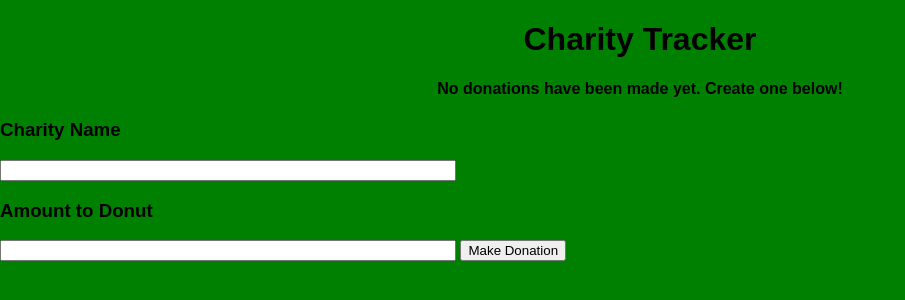
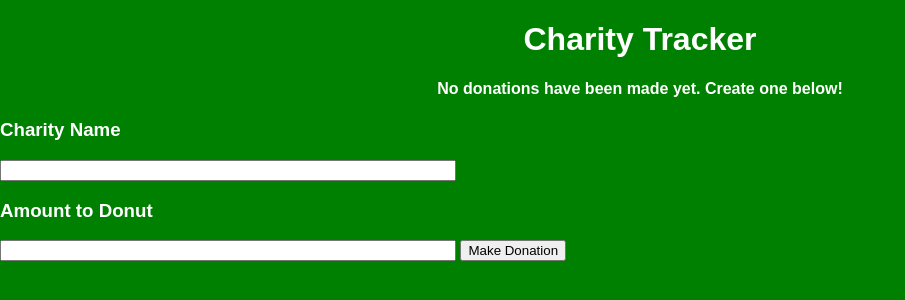
Before and after one commit to skinnybeans17/contractor-project, a Flask app: page / in a window 1280 px wide. Shown: the top 300 px of the page, without its empty margins (0-905 px from the left). Run offline with Flask 2, Linux system fonts and the light colour scheme; data that the repository does not hold is empty.

Commit message:
Update main.css

```diff
--- a/static/css/main.css
+++ b/static/css/main.css
@@ -2,7 +2,7 @@ body, html {
     margin: 0;
     font-family: sans-serif;
     background-color: green;
-    font-color: white;
+    color: white;
 }
 
 .charity {
```
